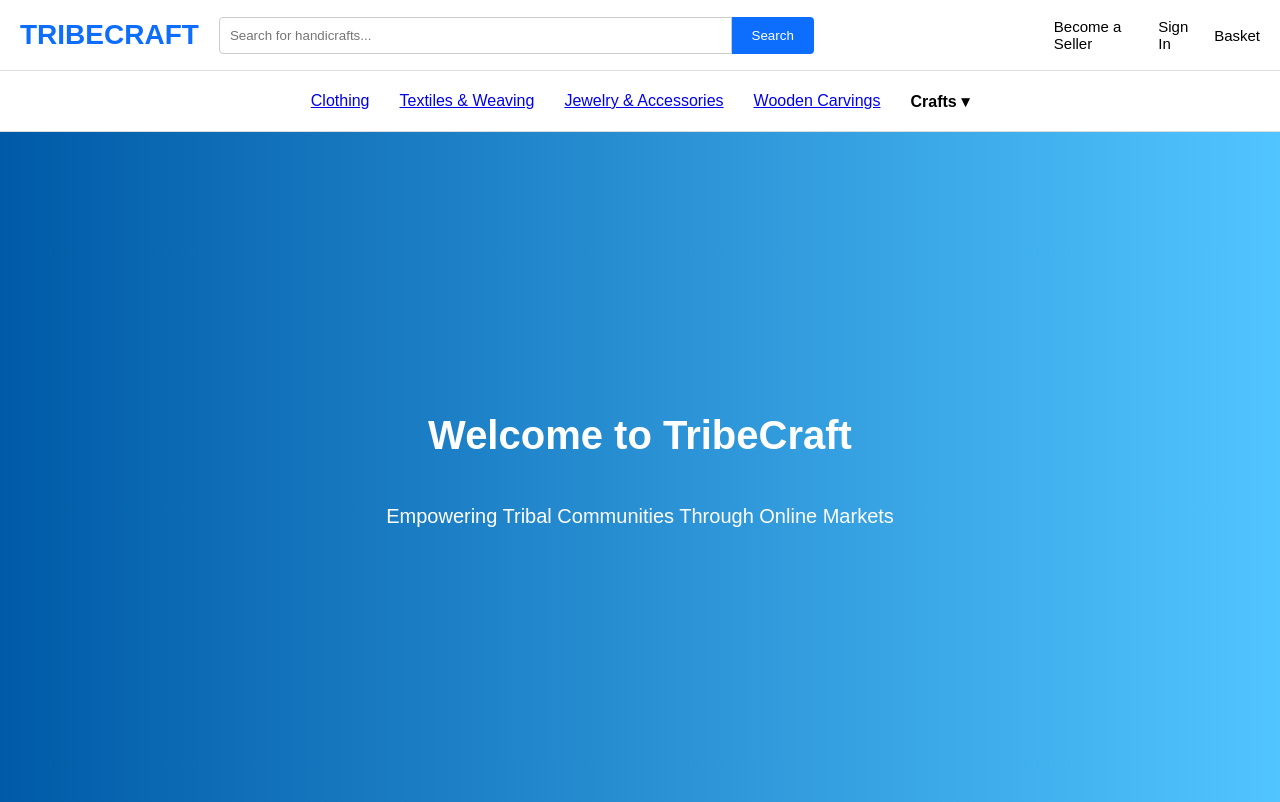
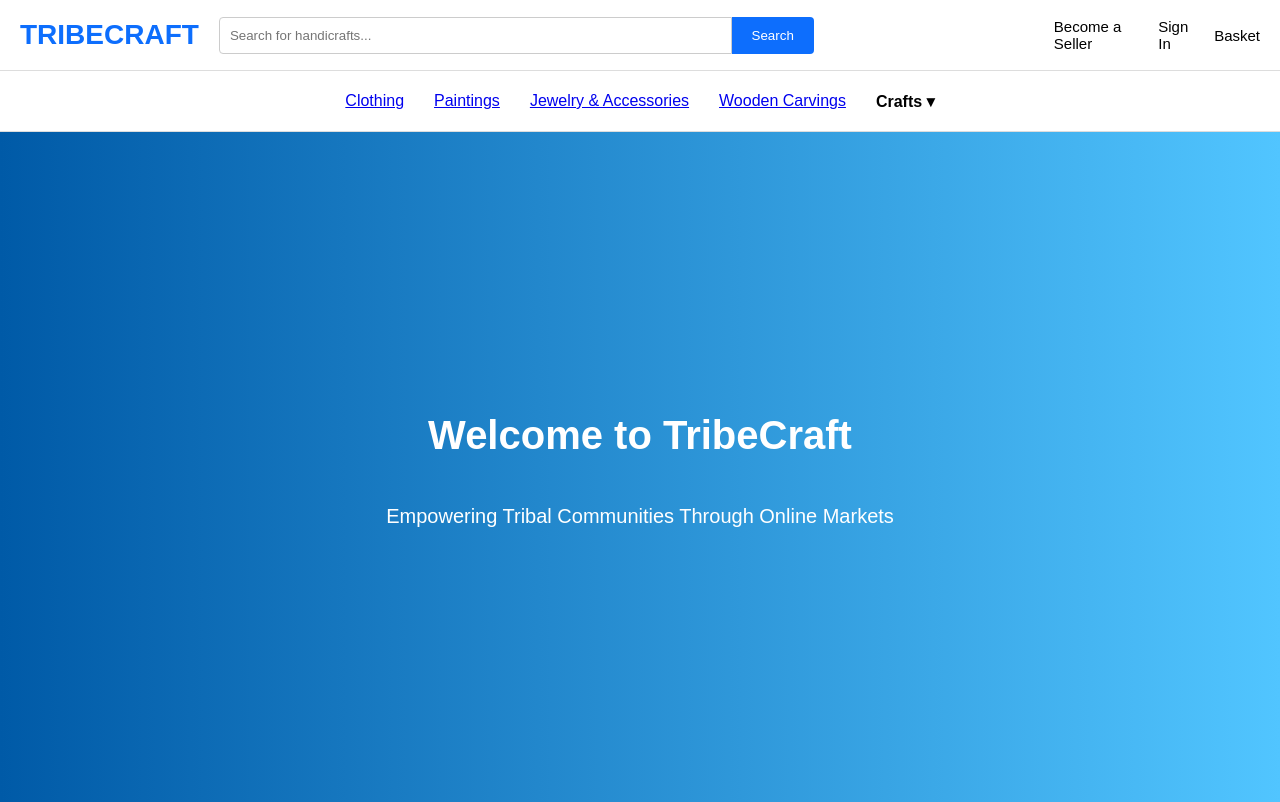
Before and after one commit to hasmitha30162/tribalcraft, a React (Vite) app in the folder TRIBECRAFT/: page / in a window 1280 px wide. Built offline with nearby package versions, Linux system fonts and the light colour scheme.

Commit message:
Update App.jsx

```diff
--- a/TRIBECRAFT/src/App.jsx
+++ b/TRIBECRAFT/src/App.jsx
@@ -92,7 +92,7 @@ const HomePage = () => {
       {/* CATEGORY BAR */}
       <nav className="category-bar">
         <Link to="/clothing"><p>Clothing</p></Link>
-        <Link to="/textiles"><p>Textiles & Weaving</p></Link>
+        <Link to="/textiles"><p>Paintings</p></Link>
         <Link to="/jewelry"><p>Jewelry & Accessories</p></Link>
         <Link to="/woodcraft"><p>Wooden Carvings</p></Link>
 
```
